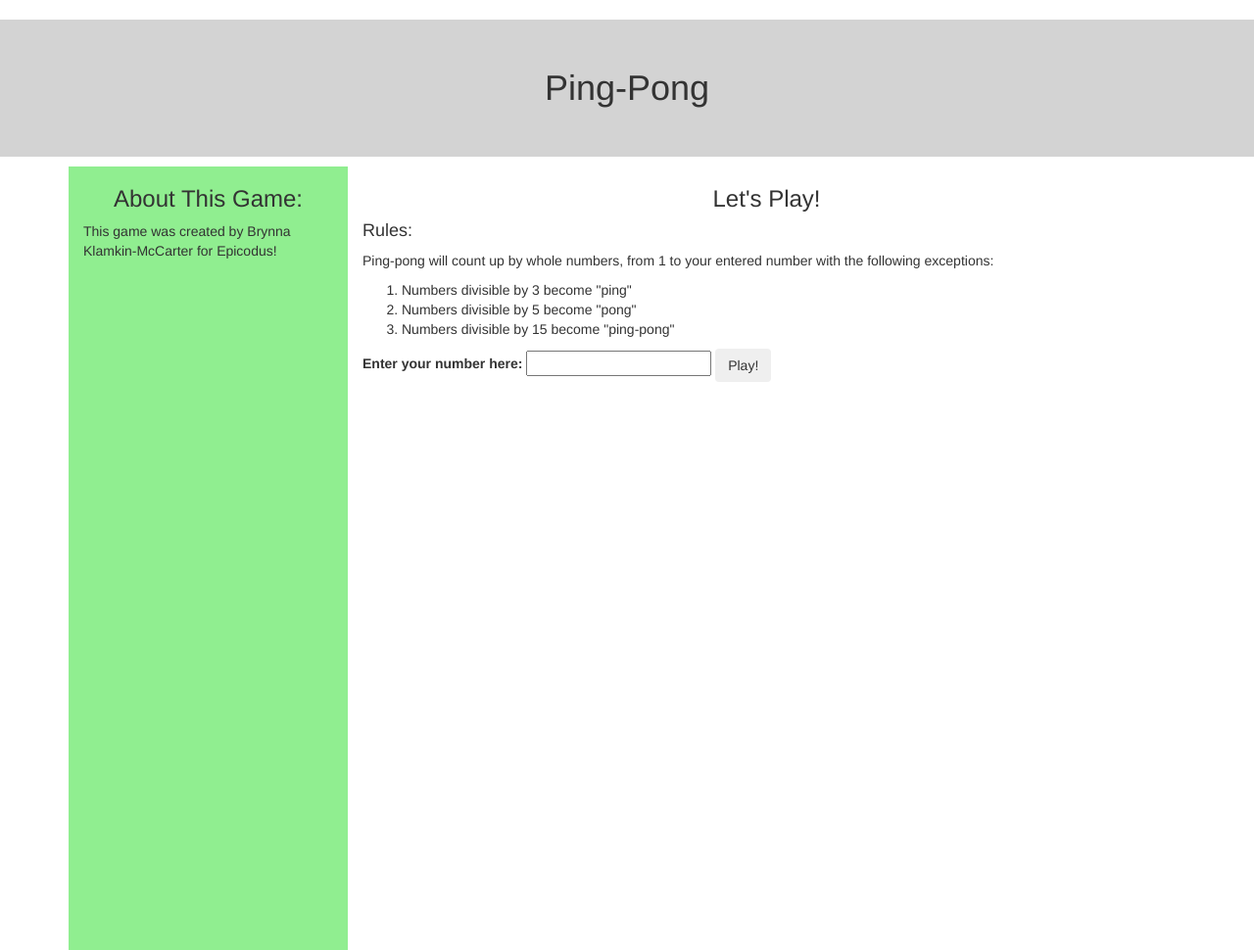
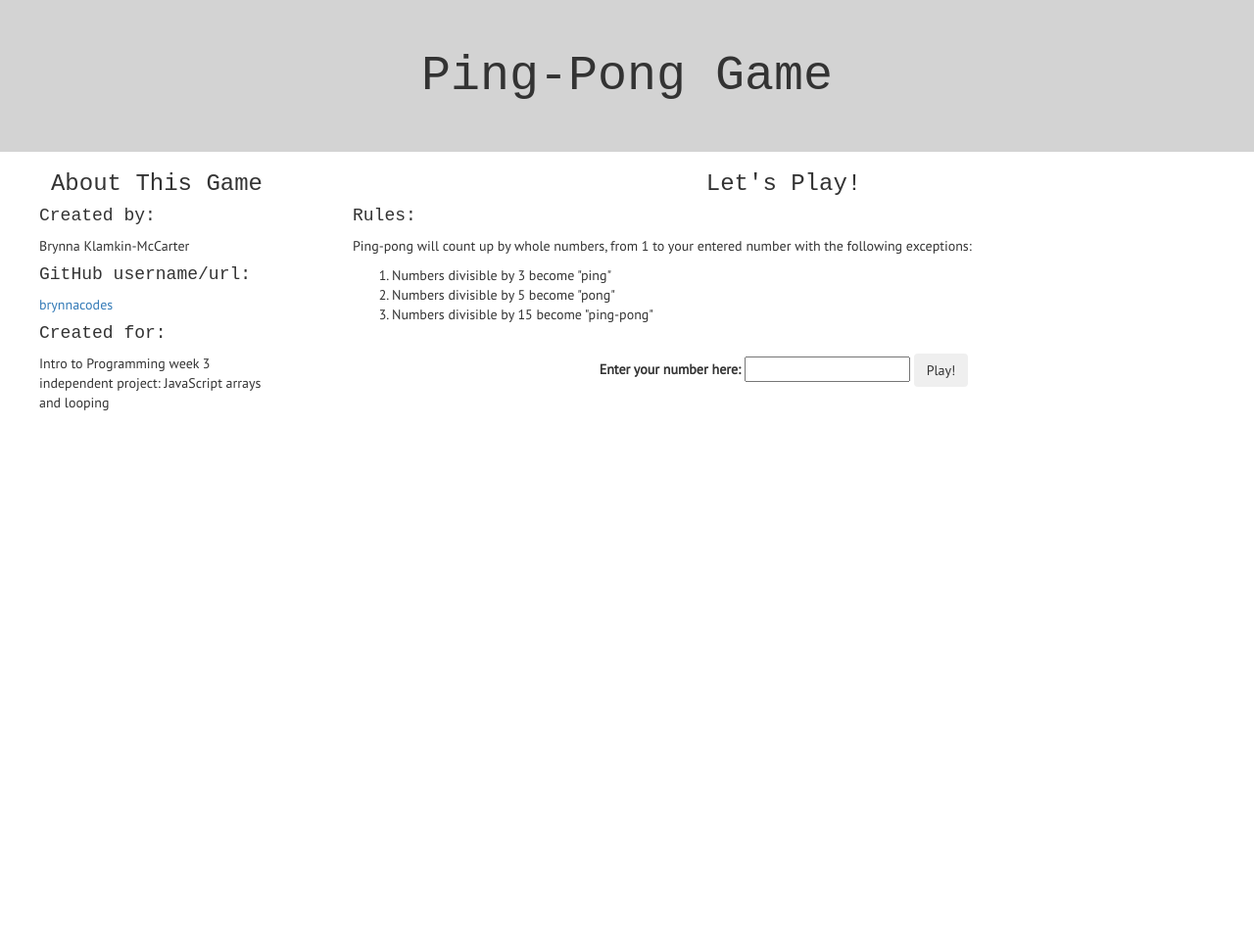
Before and after one commit to brynnacodes/ping-pong-game, a plain HTML site: page index.html in a window 1280 px wide. Shown: the whole page at 98% size. After the commit the page ends 800 px from the top, so only its background shows below. Drawn offline with Linux system fonts and the light colour scheme; a web font is replaced by a local one.

Commit message:
add additional formatting,  bootstrap/css styling

```diff
--- a/css/styles.css
+++ b/css/styles.css
@@ -1,14 +1,30 @@
+
+body {
+  font-family: 'PT Sans', sans-serif;
+}
+
+#header {
+  margin-bottom: 0px;
+}
+
 #header h1 {
   text-align: center;
   background-color: lightgrey;
   padding-top: 50px;
   padding-bottom: 50px;
+  font-size: 50px;
+  margin-bottom: 0px;
+  margin-top: 0px;
 }
 
 #sidebar-col {
   float: left;
-  background-color: lightgreen;
-  height: 800px;
+  /*background-color: lightgreen;*/
+  height: 300px;
+  margin-left: 0px;
+  margin-top: 0px;
+  padding-left: 40px;
+  padding-right: 40px;
 }
 
 #sidebar-col h3 {
@@ -17,8 +33,26 @@ text-align: center;
 
 #game-col {
   float: right;
+  padding-left: 40px;
+  padding-right: 40px;
 }
 
 #game-col h3 {
   text-align: center;
 }
+
+#game-col ol {
+  margin-bottom: 30px;
+}
+
+#game-col form{
+  text-align: center;
+}
+
+.p-style {
+  font-size: 14px;
+}
+
+.header-font {
+  font-family: 'Oxygen Mono', monospace;
+}
--- a/index.html
+++ b/index.html
@@ -1,34 +1,38 @@
 <!DOCTYPE html>
 <html>
   <head>
+    <meta name="viewport" content="width=device-width, initial-scale=1">
     <title>Ping-Pong Counter</title>
     <link rel="stylesheet" href="css/bootstrap.min.css" type="text/css">
     <link rel="stylesheet" href="css/styles.css" type="text/css">
+    <link href="https://fonts.googleapis.com/css?family=Oxygen+Mono|PT+Sans" rel="stylesheet">
     <script src="js/jquery-3.1.1.js"></script>
     <script src="js/scripts.js"></script>
   </head>
 
   <body>
     <div id="header">
-      <h1>Ping-Pong</h1>
+      <h1 class="header-font">Ping-Pong Game</h1>
     </div>
-
-    <div class="container">
-      <!-- <div class="row"> -->
-        <div id="sidebar-col" class="col-xs-3 col-sm-3 col-md-3">
-          <h3>About This Game:</h3>
-          <p>This game was created by Brynna Klamkin-McCarter for Epicodus!</p>
-          <p></p>
+    <div id="sidebar-col" class="col-xs-12 col-sm-3 col-md-3">
+      <h3 class="header-font">About This Game</h3>
+      <h4 class="header-font">Created by:</h4>
+      <p class="p-style">Brynna Klamkin-McCarter</p>
+      <h4 class="header-font">GitHub username/url:</h4>
+      <p class="p-style"><a href="#">brynnacodes</a></p>
+      <h4 class="header-font">Created for:</h4>
+      <p class="p-style">Intro to Programming week 3 independent project: JavaScript arrays and looping</p>
     </div>
-        <div id="game-col" class="col-xs-9 col-sm-9 col-md-9">
-          <h3>Let's Play!</h3>
-          <h4>Rules:</h4>
-          <p>Ping-pong will count up by whole numbers, from 1 to your entered number with the following exceptions:</p>
+    <div id="game-col" class="col-xs-12 col-sm-9 col-md-9">
+      <h3 class="header-font">Let's Play!</h3>
+      <h4 class="header-font">Rules:</h4>
+      <p class="p-style">Ping-pong will count up by whole numbers, from 1 to your entered number with the following exceptions:</p>
       <ol>
         <li>Numbers divisible by 3 become "ping"</li>
         <li>Numbers divisible by 5 become "pong"</li>
         <li>Numbers divisible by 15 become "ping-pong"</li>
       </ol>
+
       <form id="number-submit">
         <label for="user-number">Enter your number here:</label>
         <input id="user-number" class="form-group" type="number"></input>
@@ -43,7 +47,5 @@
         </ul>
       </div>
     </div>
-      <!-- </div> -->
-    </div>
   </body>
 </html>
```
Lines whose indentation alone changed are shown as unchanged.
